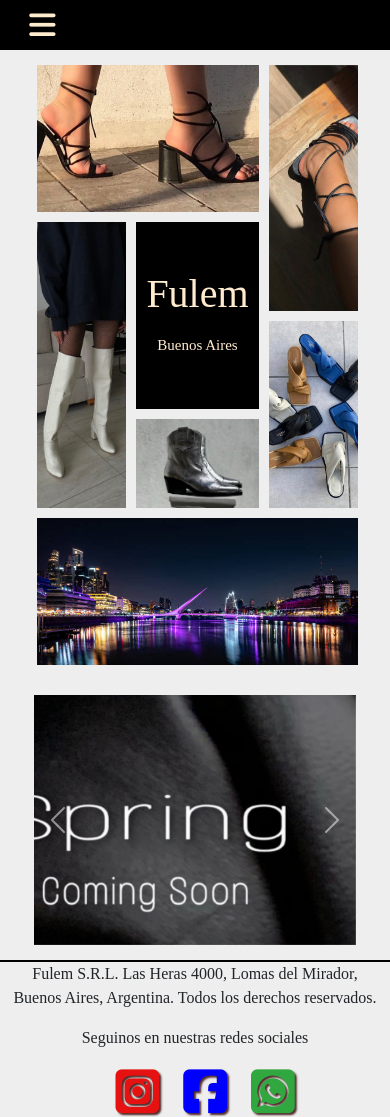
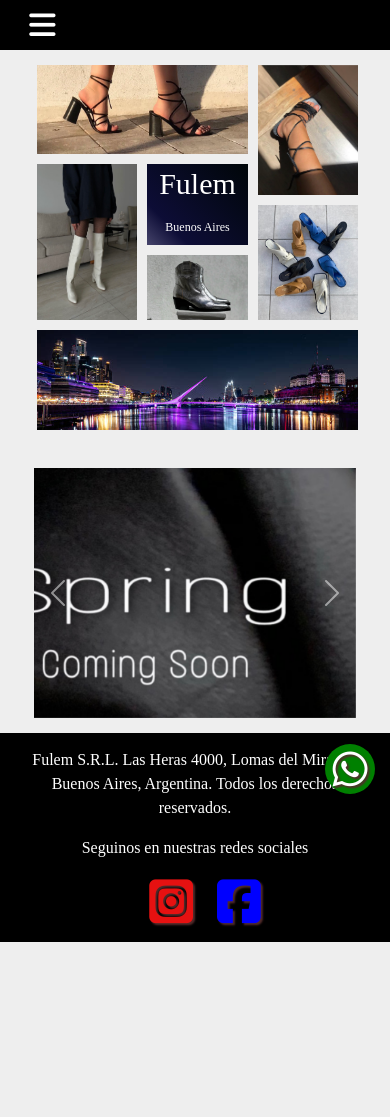
Before and after one commit to jose220385/pre-entrega2-jose-imbrenda, a website: page index.html in a window 390 px wide. After the commit the page ends 942 px from the top, so only its background shows below. Drawn offline with nearby package versions, Linux system fonts and the light colour scheme.

Commit message:
ultimas modificaciones de estilo, logo flotante de wp

```diff
--- a/index.html
+++ b/index.html
@@ -68,15 +68,14 @@
               <span class="visually-hidden">Next</span>
             </button>
           </div>
+        <a href="https://wa.me/+5491132556407"><i class="fa-brands fa-whatsapp"></i></a>
     </main>
-    <footer class="container">
+    <footer>
         <p>Fulem S.R.L. Las Heras 4000, Lomas del Mirador, Buenos Aires, Argentina. Todos los derechos reservados. </p>
         <p>Seguinos en nuestras redes sociales</p>
         <div>
             <a href="https://www.instagram.com/fulem_/"><i class="fa-brands fa-square-instagram"></i></a>
             <a href=""><i class="fa-brands fa-square-facebook"></i></a>
-            <a href="https://wa.me/+5491132556407"><i class="fa-brands fa-square-whatsapp"></i></a>
-
         </div>
     </footer>
     <script src="https://cdn.jsdelivr.net/npm/bootstrap@5.3.0/dist/js/bootstrap.bundle.min.js"
--- a/scss/_carrousel.scss
+++ b/scss/_carrousel.scss
@@ -5,6 +5,7 @@
     @media(max-width:768px) {
         width: 82.5%;
         margin-top: 20px;
+        z-index: -1;
     }
 }
 
--- a/scss/_footer.scss
+++ b/scss/_footer.scss
@@ -1,11 +1,13 @@
 footer {
-    border-top: black solid 2px;
+    background-color: black;
     display: flex;
     justify-content: space-evenly;
     flex-direction: column;
     text-align: center;
+    padding: 15px;
     p {
         text-align: center;
+        color: white;
     }
 }
 
--- a/scss/_galeria.scss
+++ b/scss/_galeria.scss
@@ -1,10 +1,10 @@
 .galeria {
     margin-top: 15px;
     width: 85%;
-    height: 800px;
+    /*height: 800px;*/
     display: grid;
     grid-template-columns: repeat(4, 1fr);
-    grid-template-rows: 1fr 1fr 1.5fr 1.5fr;
+    grid-template-rows: 250px 250px 280px 250px;
     grid-template-areas: "marron marron amarillo amarillo"
         "marron marron violeta  rojo"
         "azul   bordo  fulem    rojo"
@@ -13,10 +13,9 @@
     row-gap: 15px;
     margin-bottom: 30px;
     @media(max-width:768px) {
-            height: 600px;
             display: grid;
             grid-template-columns: repeat(3, 0.7fr);
-            grid-template-rows: 0.5fr 0.3fr 0.3fr 0.3fr 0.5fr;
+            grid-template-rows: 0.5fr 0.4fr 0.5fr 0.3fr 100px;
             margin-bottom: 10px;
             margin-right: -15px;
             column-gap: 10px;
@@ -120,19 +119,19 @@
     align-items: center;
     justify-content: center;
     gap: 10px;
-    background-color: black;
-    color: blanchedalmond;
+    background: linear-gradient(45deg, rgba(70,68,107,1) 0%, rgba(13,13,54,1) 23%, rgba(0,6,8,1) 100%);
+    color: white;
     padding: 10px;
     h1 {
         font-size: 75px;
         @media(max-width:768px) {
-            font-size: 40px;
+            font-size: 30px;
         }
     }
     h2 {
         font-size: 30px;
         @media(max-width:768px) {
-            font-size: 15px;
+            font-size: 12px;
         }
     }
     @media(max-width:768px) {
--- a/scss/_navegador.scss
+++ b/scss/_navegador.scss
@@ -4,10 +4,11 @@
     justify-content: space-between;
     align-items: center;
     background-color: black;
+    z-index: 1;
 
     h3 {
         display: flex;
-        color: blanchedalmond;
+        color: white;
         margin-left: 100px;
         font-size: 25px;
         @media(max-width:768px) {
@@ -28,22 +29,23 @@
             position: fixed;
             top: 0px;
             width: 200px;
-            background-color: blanchedalmond;
+            background: linear-gradient(45deg, rgba(153,151,182,1) 0%, rgba(75,75,135,1) 23%, rgba(0,6,8,1) 100%);
             padding: 20px;
             &:hover{
                 left: 0;
                 flex-direction: column;
+                z-index: 1;
             }
         }
             li {
                 list-style: none;
 
                 a {
-                    color: blanchedalmond;
+                    color: white;
                     ;
                     text-decoration: none;
                     @media(max-width:768px) {
-                        color: black;
+                        color: white;
                     }
                 }
 
@@ -51,7 +53,8 @@
                     display: none;
                     @media(max-width:768px) {
                         display: block;
-                        color: black;
+                        color: white;
+                        text-shadow: 2px 2px 1px black;
                         margin: 0;
                     }
                 }
@@ -63,7 +66,7 @@
             @media(max-width:768px) {
                 display: block;
                 font-size: 30px;
-                color: blanchedalmond;
+                color: white;
                 margin: 10px;
                 margin-left: 7.5%;
                 order: -1;
--- a/scss/_productos.scss
+++ b/scss/_productos.scss
@@ -129,9 +129,14 @@
         text-shadow: 1px 1px 2.5px rgb(0, 0, 0);
     }
     button{
+        width: 60px;
         box-shadow: 2px 2px 5px rgb(47, 46, 48);
         padding: 2px;
+        background: linear-gradient(75deg, rgba(66,73,78,1) 0%, rgba(32,35,37,1) 50%, rgba(20,22,24,1) 100%);
+        color: white;
     }
 }
 
+
+
   /*Fin tarjeta giratoria*/
--- /dev/null
+++ b/scss/_whatsapp.scss
@@ -0,0 +1,25 @@
+.fa-whatsapp {
+    color: white;
+    width: 60px;
+    height: 60px;
+    border-radius: 100%;
+    position: fixed;
+    right: 15px;
+    bottom: 70px;
+    background-color: green;
+    text-align: center;
+    align-content: center;
+    padding: 7.5px;
+    font-size: 40px;
+    z-index: 100;
+    &:hover{
+        box-shadow: -1px 0px 15px rgba(0,0,0,0.8);
+    }
+    @media(max-width:768px) {
+        width: 50px;
+        height: 50px;
+        font-size: 40px;
+        padding: 5px;
+        bottom: 50px;
+    }
+}
--- a/scss/styles.scss
+++ b/scss/styles.scss
@@ -7,3 +7,4 @@
 @import "productos";
 @import "contacto";
 @import "quienesSomos";
+@import "whatsapp";
```
Also changed, not shown: pages/contacto.html (+2 -3 lines), pages/productos.html (+10 -11 lines), pages/quienesSomos.html (+2 -3 lines), css/styles.css, 1 other file.
